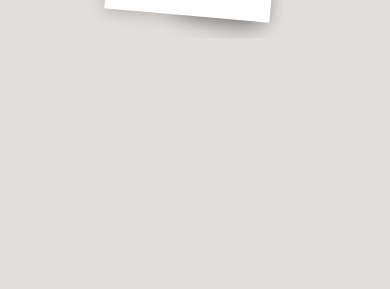
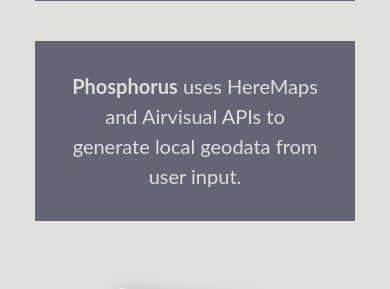
Before and after one commit to mishkatonik/kc-phosphorus, a Django app: template apps/core/templates/pages/about.html in a window 390 px wide. Shown: the part 1214-1503 px from the top of the page. Before the commit the page ends 1252 px from the top, so only its background shows below. Run offline with Django 3.2, Linux system fonts and the light colour scheme; the template is opened without the code that fills it, so the values that code supplies are empty; some libraries are stand-ins or nearby versions.

Commit message:
added padding and centered stuff so it looks pretty

```diff
--- a/apps/core/static/css/custom.css
+++ b/apps/core/static/css/custom.css
@@ -42,8 +42,15 @@
   opacity: 0.6;
 }
 
-p.about {
-
+#about {
+  font-family: 'Lato', sans-serif;
+  font-size: 15pt;
+  background: #636574;
+  color: #e2dedb;
+  text-align: center;
+  vertical-align: center;
+  margin: 20px;
+  padding: 30px;
 }
 
 
--- a/apps/core/templates/pages/about.html
+++ b/apps/core/templates/pages/about.html
@@ -16,11 +16,13 @@
 
 <div class="row">
 
-  <div class="col-md-6">
-    <p id="about">Phosphorus is an app for sun-based mindfulness. Get a reminder 30 minutes before sunrise and sunset to have a chance to get outside and enjoy the sun.</p>
+  <div class="col-md-6 d-flex align-items-center">
+    <span class="align-middle">
+      <p id="about">Phosphorus is an app for sun-based mindfulness. Get a reminder 30 minutes before sunrise and sunset to have a chance to get outside and enjoy the sun.</p>
+    </span>
   </div>
 
-  <div class="col-md-6">
+  <div class="col-md-6 d-flex align-items-center">
     <div class="wrapper">
       <a href="https://www.healthline.com/health/depression/benefits-sunlight">
         <div class="item">
@@ -39,7 +41,7 @@
 
 <div class="row">
 
-  <div class="col-md-6">
+  <div class="col-md-6 d-flex align-items-center">
     <div class="wrapper">
       <a href="https://www.health.harvard.edu/staying-healthy/vitamin-d-and-your-health-breaking-old-rules-raising-new-hopes">
         <div class="item">
@@ -54,7 +56,7 @@
     </div>
   </div>
 
-  <div class="col-md-6">
+  <div class="col-md-6 d-flex align-items-center">
     <p id="about">Watching a sunrise/sunset has noted mental benefits, and is a great way to start or end your day. </p>
   </div>
 
@@ -62,11 +64,11 @@
 
 <div class="row">
 
-  <div class="col-md-6">
+  <div class="col-md-6 d-flex align-items-center">
     <p id="about"><strong>Phosphorus</strong> uses HereMaps and Airvisual APIs to generate local geodata from user input. </p>
   </div>
 
-  <div class="col-md-6">
+  <div class="col-md-6 d-flex align-items-center">
     <div class="wrapper">
       <a href="https://mrc.ukri.org/news/browse/scientists-uncover-how-sunlight-on-skin-reduces-eczema-inflammation/">
         <div class="item">
```
